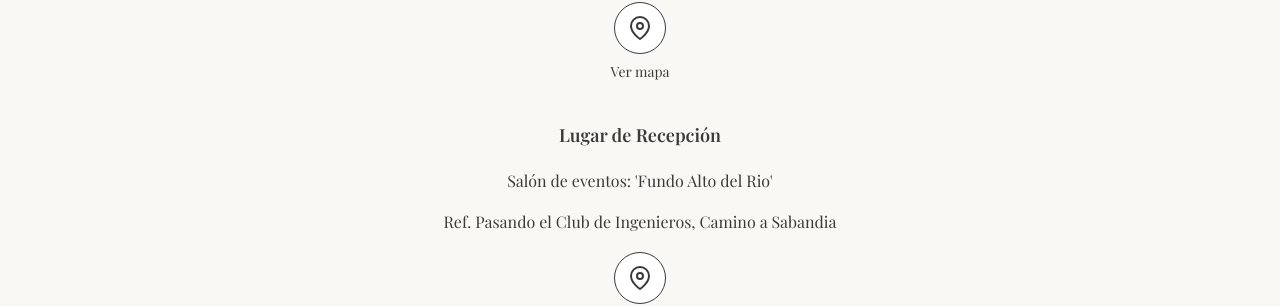
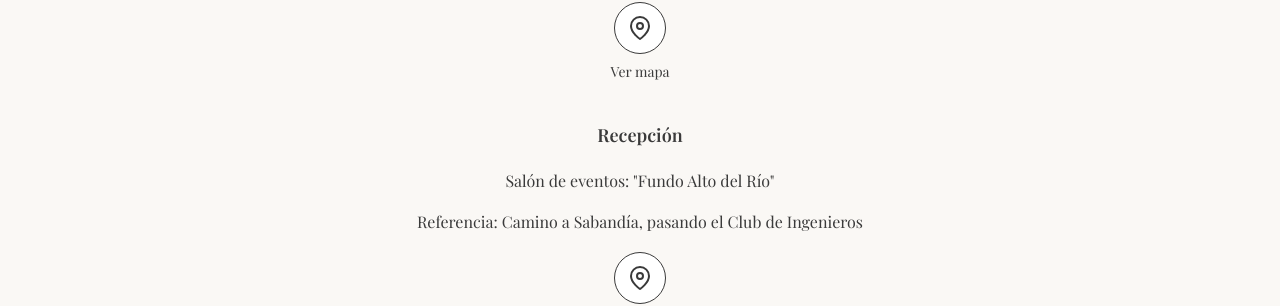
Before and after one commit to A1exMP/invitacion, a Vue app: page / in a window 1280 px wide. Shown: the part 1998-2304 px from the top of the page. Built offline with nearby package versions, Linux system fonts and the light colour scheme; a web font is replaced by a local one.

Commit message:
Update constant.ts

```diff
--- a/src/constant/constant.ts
+++ b/src/constant/constant.ts
@@ -12,9 +12,9 @@ export const NombresPadres = {
 
 export const FechaLugar = {
 
-    Titulo_seccion_Civil: "Lugar de Recepción",
-    Lugar_Civil: "Salón de eventos: 'Fundo Alto del Rio'",
-    Distrito_Civil: "Ref. Pasando el Club de Ingenieros, Camino a Sabandia",
+    Titulo_seccion_Civil: "Recepción",
+    Lugar_Civil: 'Salón de eventos: "Fundo Alto del Río"',
+    Distrito_Civil: "Referencia: Camino a Sabandía, pasando el Club de Ingenieros",
 
 
     Titulo_seccion: "Ceremonia Religiosa",
```
